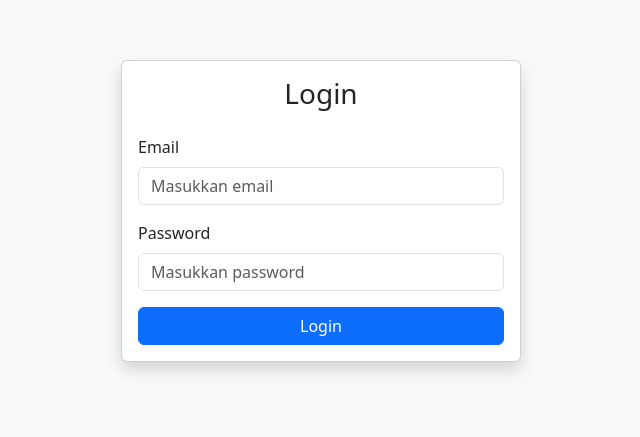
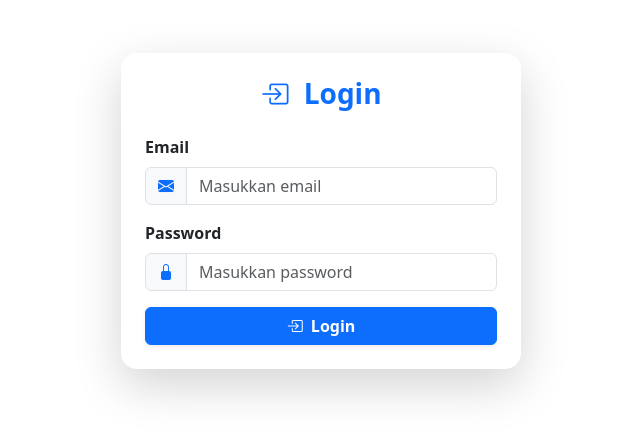
Before and after one commit to fpendii/manufaktur-frontend-vue, a Vue app: page /login in a window 1280 px wide. Shown: the part 189-626 px from the top of the page, without its empty margins (319-959 px from the left). Built offline with nearby package versions, Linux system fonts and the light colour scheme.

Commit message:
update halaman login

```diff
--- a/src/views/LoginView.vue
+++ b/src/views/LoginView.vue
@@ -1,11 +1,21 @@
 <template>
-  <div class="d-flex align-items-center justify-content-center vh-100 bg-light">
-    <div class="card shadow" style="width: 400px">
-      <div class="card-body">
-        <h3 class="text-center mb-4">Login</h3>
+  <div class="d-flex align-items-center justify-content-center vh-100 bg-gradient">
+    <div class="card shadow-lg border-0 rounded-4" style="width: 400px">
+      <div class="card-body p-4">
+        <!-- Judul -->
+        <h3 class="text-center mb-4 text-primary fw-bold">
+          <i class="bi bi-box-arrow-in-right me-2"></i> Login
+        </h3>
+
+        <!-- Form -->
         <form @submit.prevent="login">
+          <!-- Email -->
           <div class="mb-3">
-            <label for="email" class="form-label">Email</label>
+            <label for="email" class="form-label fw-semibold">Email</label>
+            <div class="input-group">
+              <span class="input-group-text bg-light">
+                <i class="bi bi-envelope-fill text-primary"></i>
+              </span>
               <input
                 v-model="email"
                 type="email"
@@ -15,8 +25,15 @@
                 required
               />
             </div>
+          </div>
+
+          <!-- Password -->
           <div class="mb-3">
-            <label for="password" class="form-label">Password</label>
+            <label for="password" class="form-label fw-semibold">Password</label>
+            <div class="input-group">
+              <span class="input-group-text bg-light">
+                <i class="bi bi-lock-fill text-primary"></i>
+              </span>
               <input
                 v-model="password"
                 type="password"
@@ -26,8 +43,20 @@
                 required
               />
             </div>
-          <button type="submit" class="btn btn-primary w-100">Login</button>
-          <p v-if="error" class="text-danger mt-3">{{ error }}</p>
+          </div>
+
+          <!-- Tombol Login -->
+          <button
+            type="submit"
+            class="btn btn-primary w-100 fw-semibold shadow-sm"
+          >
+            <i class="bi bi-box-arrow-in-right me-1"></i> Login
+          </button>
+
+          <!-- Pesan Error -->
+          <p v-if="error" class="text-danger mt-3 text-center fw-semibold">
+            {{ error }}
+          </p>
         </form>
       </div>
     </div>
@@ -35,40 +64,55 @@
 </template>
 
 <script setup>
-import { ref } from 'vue';
-import axios from 'axios';
-import { useRouter } from 'vue-router';
+import { ref } from "vue";
+import axios from "axios";
+import { useRouter } from "vue-router";
 
-const email = ref('');
-const password = ref('');
-const error = ref('');
+const email = ref("");
+const password = ref("");
+const error = ref("");
 const router = useRouter();
 
 const login = async () => {
   try {
-    const res = await axios.post('http://localhost:8000/api/login', {
+    const res = await axios.post("http://localhost:8000/api/login", {
       email: email.value,
       password: password.value,
     });
 
     const userData = res.data.user;
 
-    localStorage.setItem('token', res.data.token);
-    localStorage.setItem('name', userData.name);
-    localStorage.setItem('role', userData.role); // Peran disimpan sesuai dari DB
-    localStorage.setItem('email', userData.email);
-    router.push('/dashboard');
+    localStorage.setItem("token", res.data.token);
+    localStorage.setItem("name", userData.name);
+    localStorage.setItem("role", userData.role);
+    localStorage.setItem("email", userData.email);
+    router.push("/dashboard");
   } catch (err) {
     console.error(err);
     if (err.response && err.response.data && err.response.data.message) {
       error.value = err.response.data.message;
     } else {
-      error.value = 'Login gagal. Periksa kembali email dan password Anda.';
+      error.value = "Login gagal. Periksa kembali email dan password Anda.";
     }
   }
 };
 </script>
 
 <style scoped>
-/* Tambahkan gaya khusus di sini jika diperlukan */
+.bg-gradient {
+  background: linear-gradient(135deg, #4facfe 0%, #00f2fe 100%);
+}
+.card {
+  animation: fadeInUp 0.6s ease;
+}
+@keyframes fadeInUp {
+  from {
+    transform: translateY(40px);
+    opacity: 0;
+  }
+  to {
+    transform: translateY(0);
+    opacity: 1;
+  }
+}
 </style>
```
Lines whose indentation alone changed are shown as unchanged.
